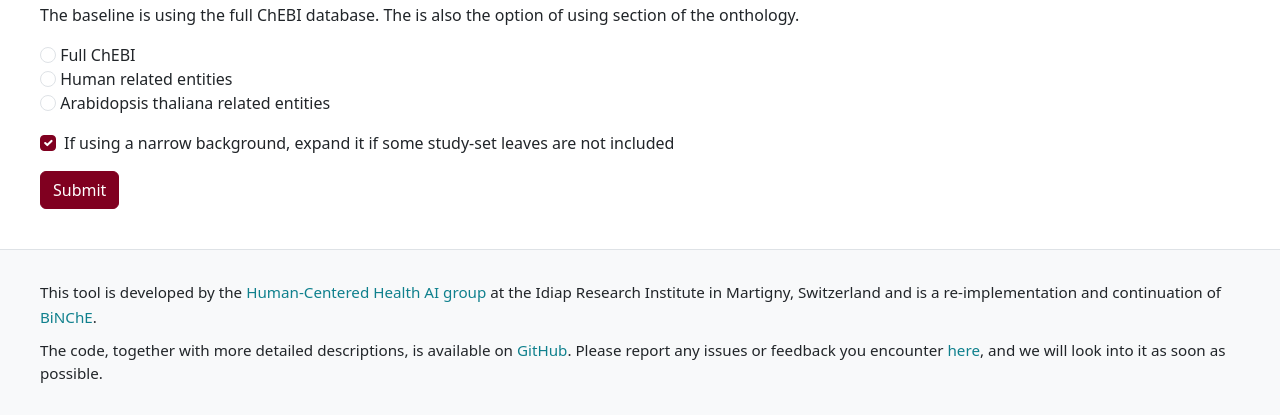
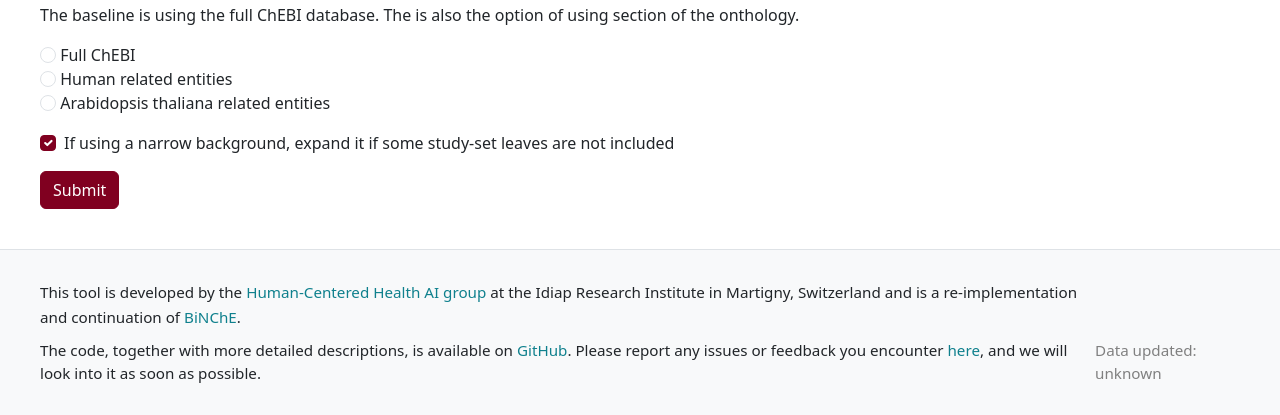
Before and after one commit to ontology-tools/binche2, a Flask app: page / in a window 1280 px wide. Shown: the part 1381-1796 px from the top of the page. Run offline with Flask 3, Linux system fonts and the light colour scheme; parts of the project's set-up code (start-up, migrations or seed data) failed here and were passed over.

Commit message:
Add dataversion to website

```diff
--- a/visualitations_and_pruning.py
+++ b/visualitations_and_pruning.py
@@ -1,8 +1,6 @@
 import os
 import networkx as nx
-# import matplotlib.pyplot as plt
 from load_chebi import load_ontology, load_chebi
-from matplotlib.patches import Ellipse
 import xml.etree.ElementTree as ET
 from tqdm import tqdm
 from math import inf
--- a/website/app.py
+++ b/website/app.py
@@ -116,6 +116,18 @@ def cleanup_old_graph_files(max_age_hours=24):
         except OSError:
             pass
 
+
+# Load last update time
+def get_data_version():
+    try:
+        with open(os.path.join(BASE_DIR, 'data_version.txt'), 'r') as f:
+            return f.read().strip()
+    except FileNotFoundError:
+        return 'unknown'
+
+@app.context_processor
+def inject_data_version():
+    return dict(data_version=get_data_version())
 
 @app.route('/')
 def index():
--- a/website/templates/base.html
+++ b/website/templates/base.html
@@ -38,7 +38,7 @@
 
         {% block body %}{% endblock %}
 
-    <footer style="background-color: #f8f9fa; padding: 30px 40px; margin-top: 20px; border-top: 1px solid #dee2e6;">
+    <footer style="background-color: #f8f9fa; padding: 30px 40px; margin-top: 20px; border-top: 1px solid #dee2e6; display: flex; justify-content: space-between; align-items: end;">
         <div style="max-width: 1200px;">
             <p style="margin: 0; font-size: 0.95rem; line-height: 1.6;">
                 This tool is developed by the <a href="https://hastingslab.org/" style="color: #0f808d; text-decoration: none;">Human-Centered Health AI group</a>
@@ -51,6 +51,7 @@
                 and we will look into it as soon as possible.
             </p>
         </div>
+        <span style="font-size: 0.95rem; color: gray;">Data updated: {{data_version}}</span>
     </footer>
 
     <script src="https://cdn.jsdelivr.net/npm/bootstrap@5.3.8/dist/js/bootstrap.bundle.min.js"
```
